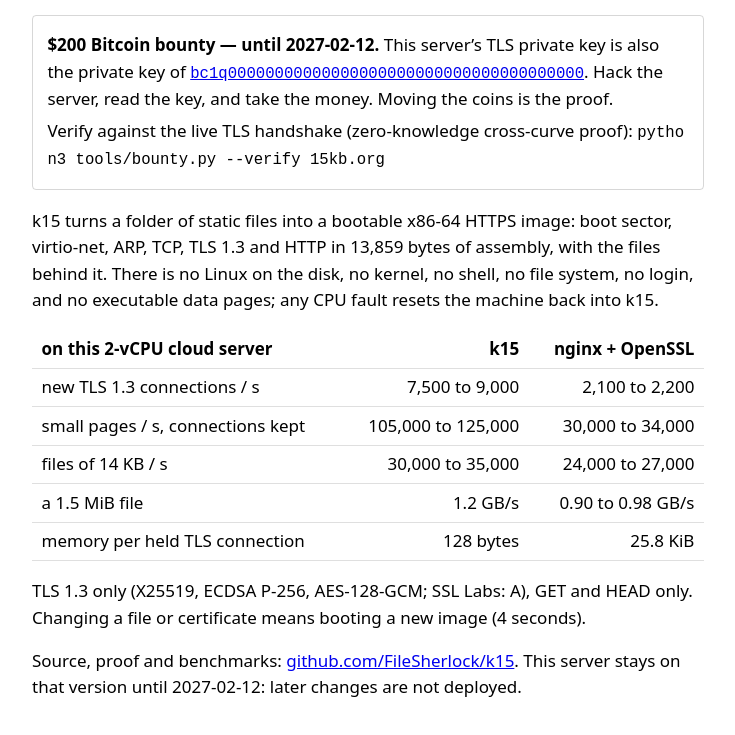
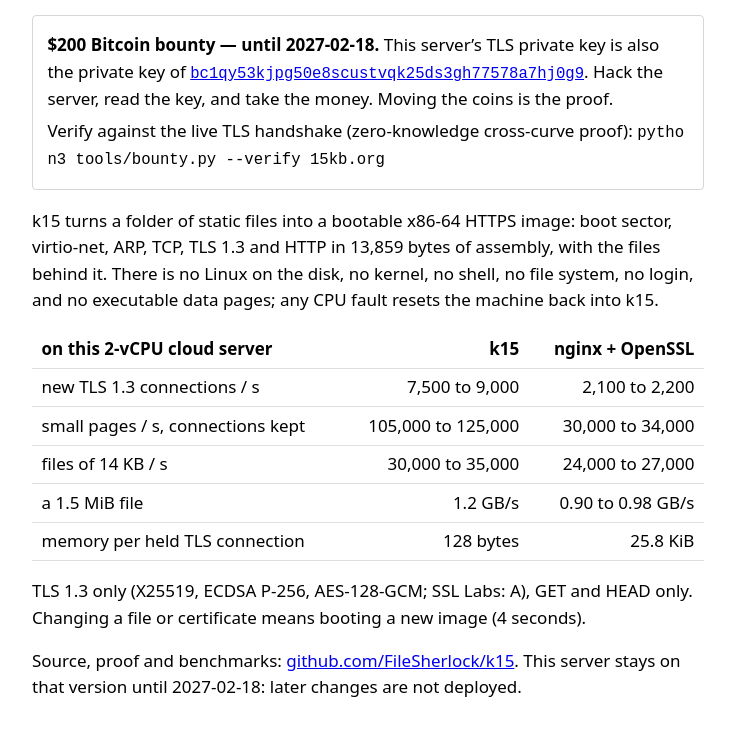
Before and after one commit to FileSherlock/k15, a plain HTML site: page site/index.html in a window 1280 px wide. Shown: the part 135-870 px from the top of the page, without its empty margins (272-1007 px from the left). Drawn offline with Linux system fonts and the light colour scheme.

Commit message:
The bounty: its address and proof

```diff
--- a/site/index.html
+++ b/site/index.html
@@ -7,9 +7,9 @@
 <h1>k15</h1>
 <p class="sub">This page is served by a 14 KB x86-64 operating system.
 <div class="bounty">
-<p><strong>$200 Bitcoin bounty — until 2027-02-12.</strong>
+<p><strong>$200 Bitcoin bounty — until 2027-02-18.</strong>
 This server’s TLS private key is also the private key of
-<a href="https://mempool.space/address/bc1q00000000000000000000000000000000000000"><code>bc1q00000000000000000000000000000000000000</code></a>.
+<a href="https://mempool.space/address/bc1qy53kjpg50e8scustvqk25ds3gh77578a7hj0g9"><code>bc1qy53kjpg50e8scustvqk25ds3gh77578a7hj0g9</code></a>.
 Hack the server, read the key, and take the money. Moving the coins is the proof.
 <p>Verify against the live TLS handshake (zero-knowledge cross-curve proof):
 <code>python3 tools/bounty.py --verify 15kb.org</code>
@@ -29,4 +29,4 @@ and no executable data pages; any CPU fault resets the machine back into k15.
 <p>TLS 1.3 only (X25519, ECDSA P-256, AES-128-GCM; SSL Labs: A), GET and HEAD only.
 Changing a file or certificate means booting a new image (4 seconds).
 <p>Source, proof and benchmarks: <a href="https://github.com/FileSherlock/k15/tree/bounty">github.com/FileSherlock/k15</a>.
-This server stays on that version until 2027-02-12: later changes are not deployed.
+This server stays on that version until 2027-02-18: later changes are not deployed.
```
Also changed, not shown: 2 other files.
